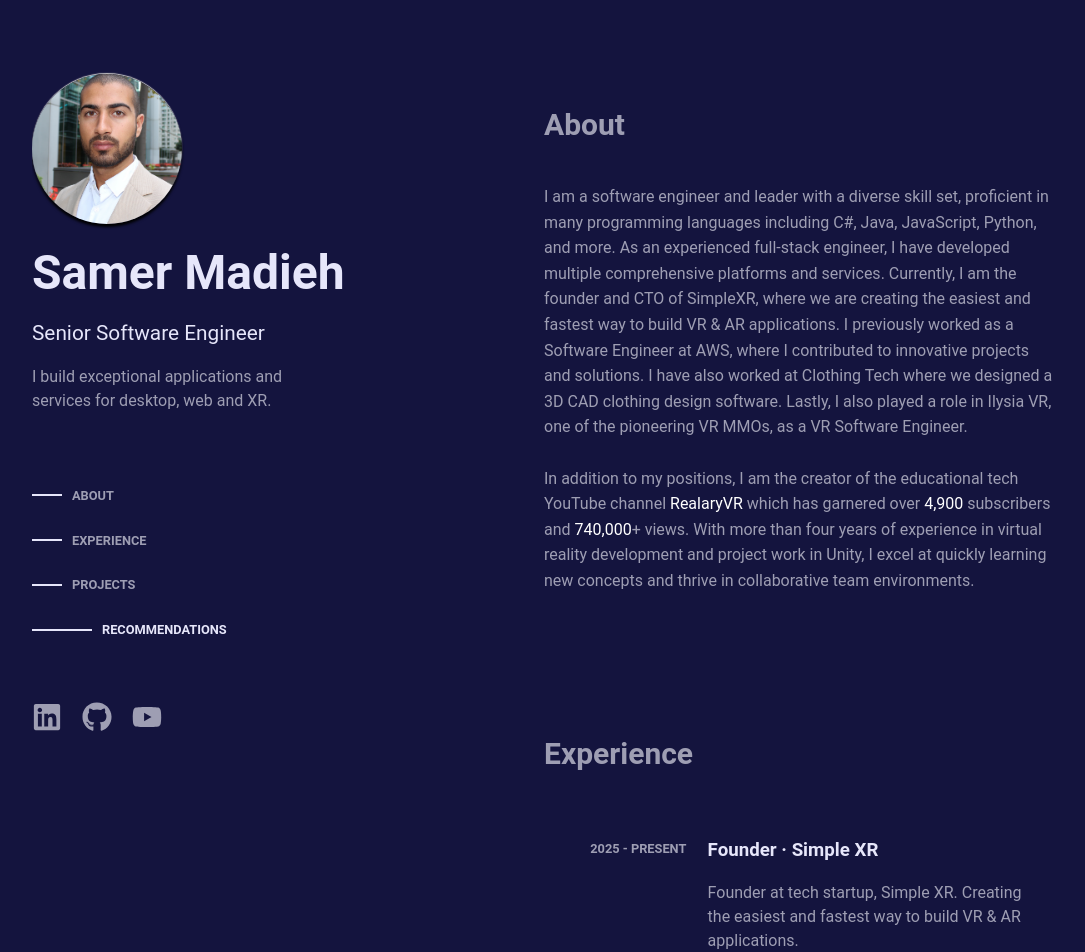
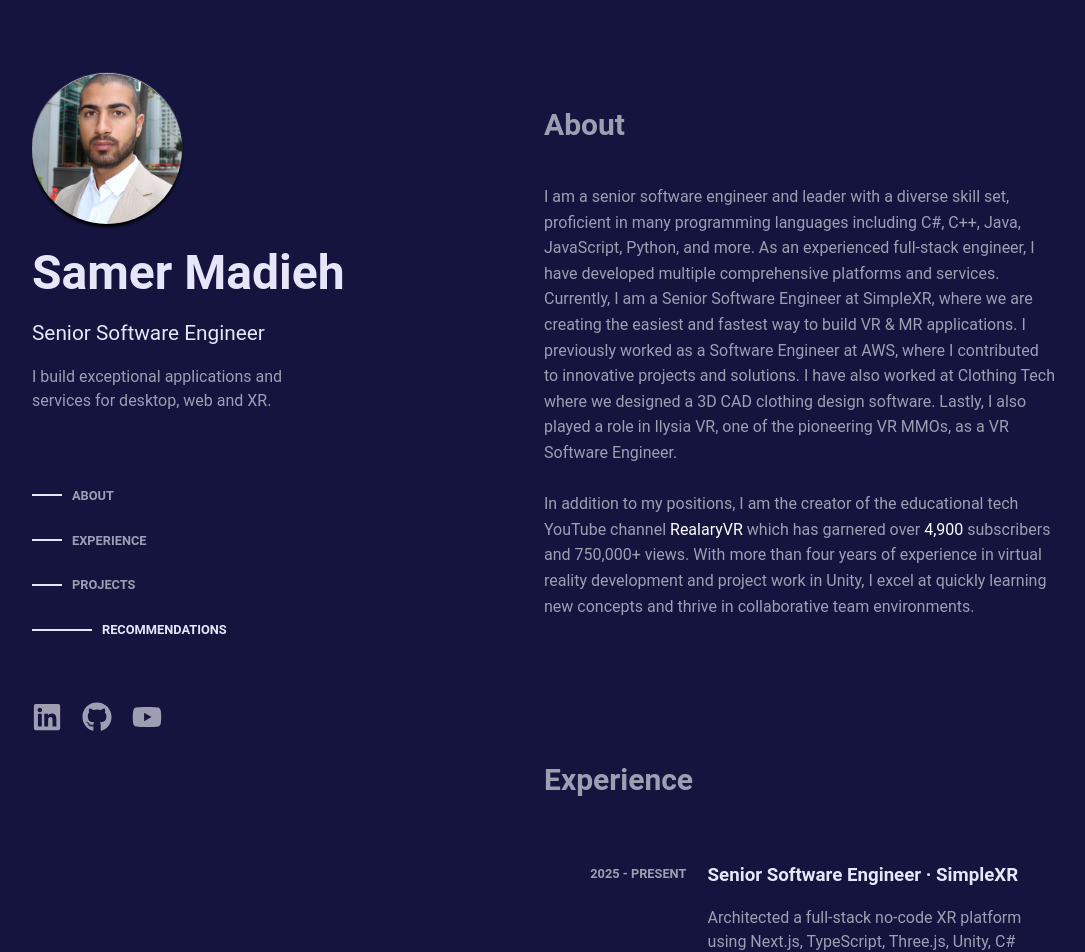
Before and after one commit to Samermadieh/portfolio, a React (Create React App) app: page / in a window 1280 px wide. Shown: the top 952 px of the page, without its empty margins (96-1181 px from the left). Built offline with nearby package versions, Linux system fonts and the light colour scheme.

Commit message:
Updated site with new info.

```diff
--- a/src/components/Experience.jsx
+++ b/src/components/Experience.jsx
@@ -3,12 +3,12 @@
 function Experience() {
     const experience = [
         {
-            title: "Founder",
-            company: "Simple XR",
+            title: "Senior Software Engineer",
+            company: "SimpleXR",
             date: "2025 - PRESENT",
-            description: "Founder at tech startup, Simple XR. Creating the easiest and fastest way to build VR & AR applications.",
+            description: "Architected a full-stack no-code XR platform using Next.js, TypeScript, Three.js, Unity, C# and more that enables instant wireless testing of VR/MR applications without compilation delays.",
             link: "https://simplexr.net",
-            skills: ["VR", "AR", "XR", "Management", "Marketing"]
+            skills: ["VR", "MR", "C#", "Next.js", "MongoDB"]
         },
         {
             title: "Software Engineer",
--- a/src/components/Projects.jsx
+++ b/src/components/Projects.jsx
@@ -5,6 +5,27 @@
 function Projects() {
 
     const projects = [
+
+        {
+            title: "VR UI Package",
+            description: "The VR UI Package is a package for Unity designed to accelerate the development of VR applications and games. It offers a collection of prebuilt UI tools that can be easily integrated into your projects. By leveraging these tools, you can eliminate the need to build basic UI functionalities from scratch, allowing you to focus on more creative and specialized aspects specific to your project. We believe that this package will enhance your development experience and empower you to create compelling VR experiences.",
+            imgUrl: "https://assetstorev1-prd-cdn.unity3d.com/key-image/c24aaee7-5a33-468a-98e3-1bb151ade404.png",
+            link: "https://assetstore.unity.com/packages/3d/gui/vr-ui-package-249282",
+            stats: {
+                text: "#1 out of 7k VR Packages, #4 out of 50k total",
+                icon: faRankingStar
+            }
+        },
+        {
+            title: "Realary",
+            description: "Founder of educational YouTube channel \'RealaryVR\' that produces VR development content. I create tutorials that are mostly about Unity and VR development for the Oculus/Meta platform.",
+            imgUrl: "https://realary.com/assets/logo-qwU21bGt.png",
+            link: "https://www.youtube.com/realaryvr",
+            stats: {
+                text: "4.9k+ subscribers, 750k+ views",
+                icon: faUser
+            }
+        },
         {
             title: "Nahda",
             description: "Educational Technology platform Nahda. Building a platform that enables the 400+ million Arabic speakers to learn skills that are in demand in today's global economy. Our goal is to provide quality Arabic education and support Arab content creators.",
@@ -13,26 +34,6 @@
             stats: {
                 text: "Full-stack Application",
                 icon: faCode
-            }
-        },
-        {
-            title: "Realary",
-            description: "Founder of educational YouTube channel \'RealaryVR\' that produces VR development content. I create tutorials that are mostly about Unity and VR development for the Oculus/Meta platform.",
-            imgUrl: "https://realary.com/assets/logo-qwU21bGt.png",
-            link: "https://www.youtube.com/realaryvr",
-            stats: {
-                text: "4.9k+ subscribers, 740k+ views",
-                icon: faUser
-            }
-        },
-        {
-            title: "VR UI Package",
-            description: "The VR UI Package is a package for Unity designed to accelerate the development of VR applications and games. It offers a collection of prebuilt UI tools that can be easily integrated into your projects. By leveraging these tools, you can eliminate the need to build basic UI functionalities from scratch, allowing you to focus on more creative and specialized aspects specific to your project. We believe that this package will enhance your development experience and empower you to create compelling VR experiences.",
-            imgUrl: "https://assetstorev1-prd-cdn.unity3d.com/key-image/c24aaee7-5a33-468a-98e3-1bb151ade404.png",
-            link: "https://assetstore.unity.com/packages/3d/gui/vr-ui-package-249282",
-            stats: {
-                text: "#1 out of 7k VR Packages, #4 out of 50k total",
-                icon: faRankingStar
             }
         },
         {
--- a/src/data/info.json
+++ b/src/data/info.json
@@ -1,5 +1,5 @@
 {
     "shortInfo": "I build exceptional applications and services for desktop, web and XR.\n\n",
-    "about": "I am a software engineer and leader with a diverse skill set, proficient in many programming languages including C#, Java, JavaScript, Python, and more. As an experienced full-stack engineer, I have developed multiple comprehensive platforms and services. Currently, I am the founder and CTO of SimpleXR, where we are creating the easiest and fastest way to build VR & AR applications. I previously worked as a Software Engineer at AWS, where I contributed to innovative projects and solutions. I have also worked at Clothing Tech where we designed a 3D CAD clothing design software. Lastly, I also played a role in Ilysia VR, one of the pioneering VR MMOs, as a VR Software Engineer.\n\nIn addition to my positions, I am the creator of the educational tech YouTube channel RealaryVR which has garnered over 4,900 subscribers and 740,000+ views. With more than four years of experience in virtual reality development and project work in Unity, I excel at quickly learning new concepts and thrive in collaborative team environments.",
+    "about": "I am a senior software engineer and leader with a diverse skill set, proficient in many programming languages including C#, C++, Java, JavaScript, Python, and more. As an experienced full-stack engineer, I have developed multiple comprehensive platforms and services. Currently, I am a Senior Software Engineer at SimpleXR, where we are creating the easiest and fastest way to build VR & MR applications. I previously worked as a Software Engineer at AWS, where I contributed to innovative projects and solutions. I have also worked at Clothing Tech where we designed a 3D CAD clothing design software. Lastly, I also played a role in Ilysia VR, one of the pioneering VR MMOs, as a VR Software Engineer.\n\nIn addition to my positions, I am the creator of the educational tech YouTube channel RealaryVR which has garnered over 4,900 subscribers and 750,000+ views. With more than four years of experience in virtual reality development and project work in Unity, I excel at quickly learning new concepts and thrive in collaborative team environments.",
     "oldAbout": "Software engineer and leader with a versatile skillset. Strong programming skills in C#, Javascript, Java, Python, and more.\n\nExperienced Full-Stack engineer that has built multiple full platforms.\n\nWorked on Ilysia VR, one of the first VR MMOs, as a VR Software Engineer.\n\nCreator of educational tech YouTube Channel RealaryVR with 4.3k+ subscribers and 600k+ views.\n\nMore than 4 years of experience in developing virtual reality applications and other projects in Unity.\n\nQuick to learn and grasp new concepts and effective in working within a team setting.\n\n"
 }
```
